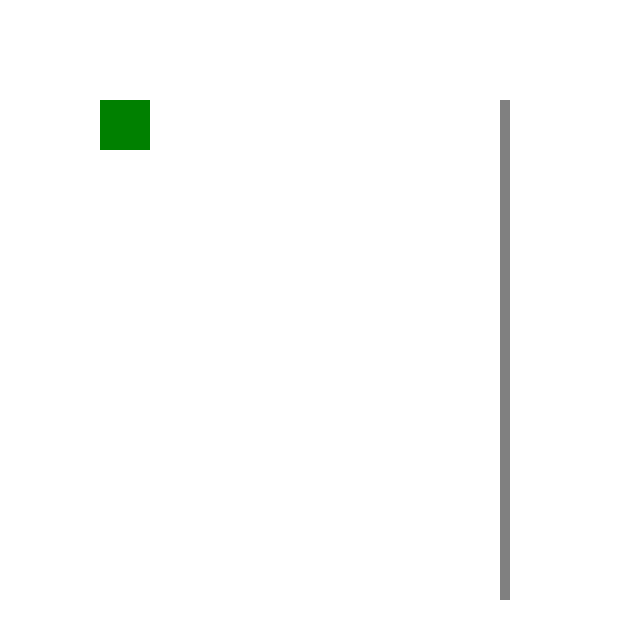
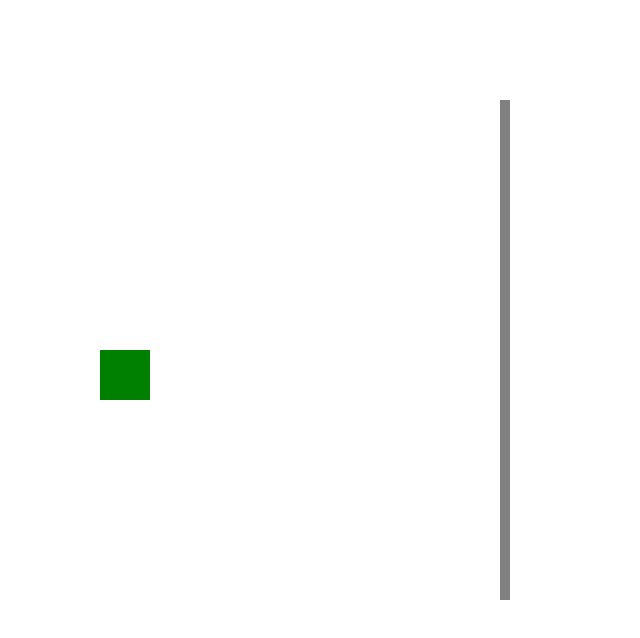
Before and after one commit to Bakmaz/Square-game, a plain HTML site: page index.html in a window 1280 px wide. Shown: the whole page, without its empty margins (0-640 px from the left). Drawn offline with Linux system fonts and the light colour scheme.

Commit message:
Box gravitate

```diff
--- a/index.html
+++ b/index.html
@@ -1,9 +1,10 @@
 
 <head>
 <link rel="stylesheet" href="style.css">
-<script type="text/javascript" src="script.js"></script>
+
 </head>
 <body onkeydown="keydown()">
 <div id="box"></div>
 <div id="wall1"></div>
+<script type="text/javascript" src="script.js"></script>
 </body>
--- a/script.js
+++ b/script.js
@@ -1,7 +1,12 @@
-function keydown(){
-	var box = document.getElementById('box');
+var box;
+function init() {
+	box = document.getElementById('box');
 	box.style.left = box.style.left || '100px';
 	box.style.top = box.style.top || '100px';
+}
+init();
+
+function keydown(){
 	switch(event.keyCode){
         case 37:
 			if(box.style.left !== '525px'){
@@ -34,3 +39,9 @@ function getNewPixelValue(value, newValue){
 function getNumberValue(value){
 	return Number.parseInt(value.replace('px',''));
 }
+
+
+function boxGravitate(){
+	box.style.top = getNewPixelValue(box.style.top, 25);
+}
+var intervalID = window.setInterval(boxGravitate, 500);
```
